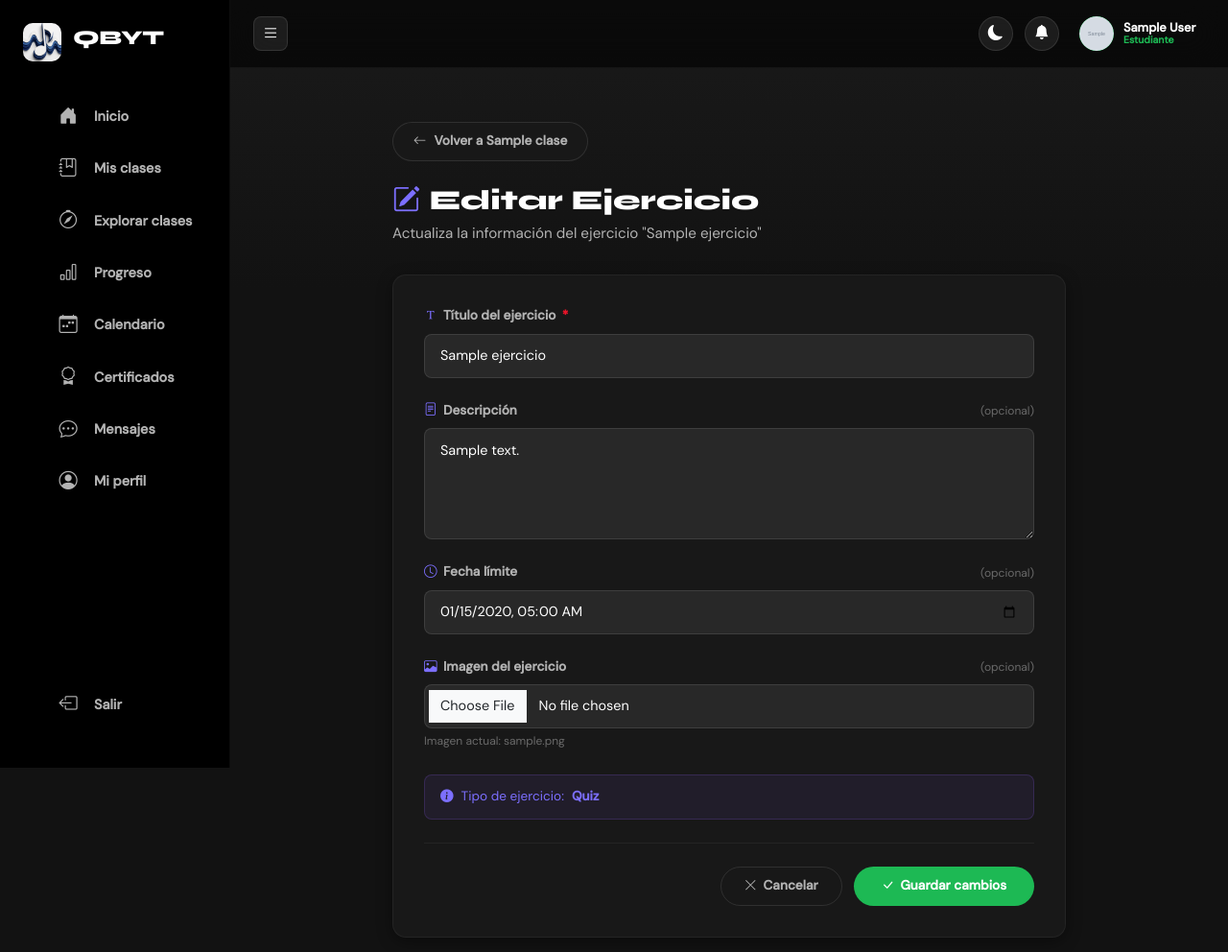
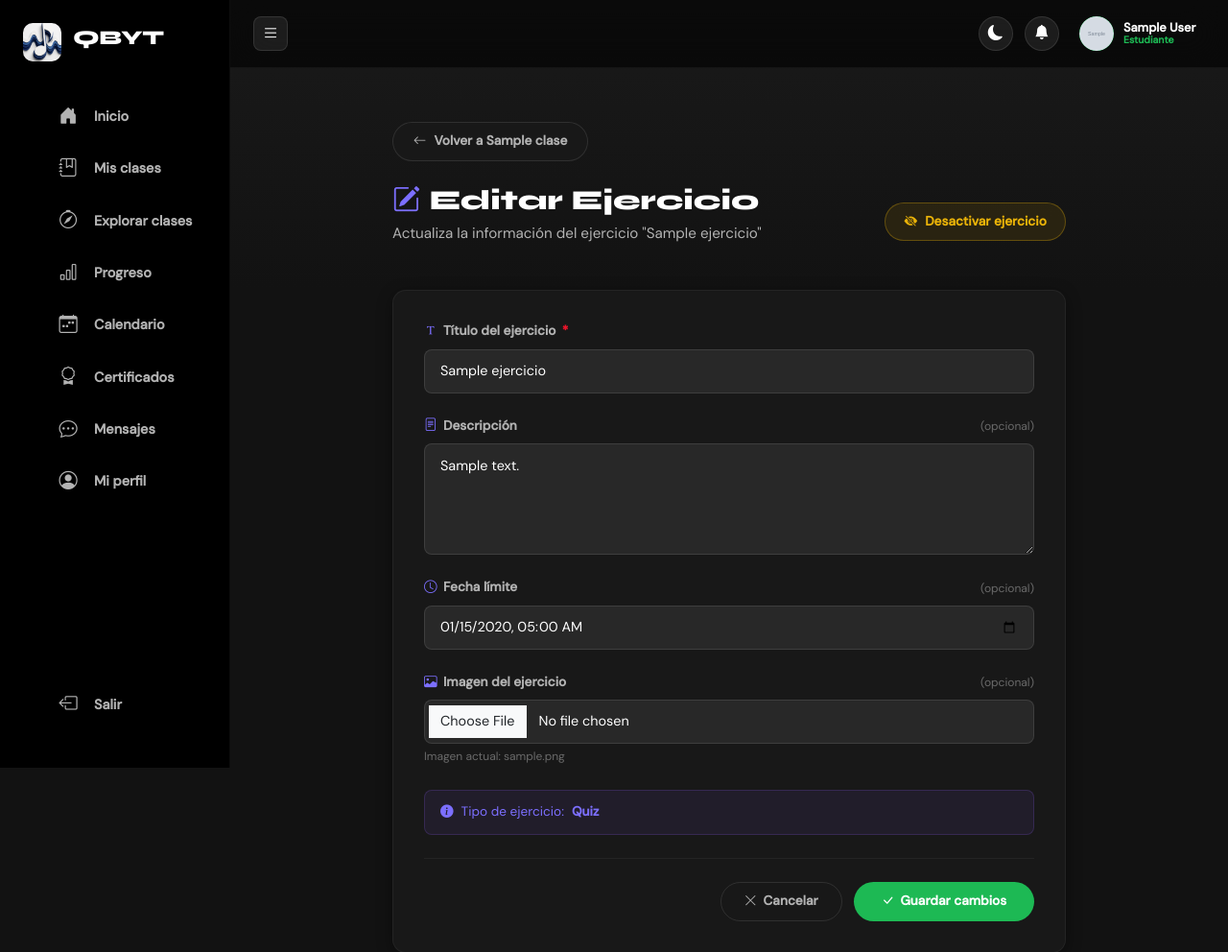
Before and after one commit to qbytestudio-lab/qbayt_django, a Django app: page /docente/clase/1/ejercicio/1/editar/ in a window 1280 px wide. Shown: the top 992 px of the page at 96% size. Run offline with Django 5.2, Linux system fonts and the light colour scheme; a user stored in the database is signed in; tables that the repository leaves empty hold one stand-in row (values such as "Sample post"); grey boxes marked "Sample" are stand-in pictures; data that the repository does not hold is empty.

Commit message:
feat: implementa control de visibilidad de ejercicios (activo/inactivo) y corrige flujo de ingreso por código y vistas de estudiante

```diff
--- a/docente/static/docente/css/editar_ejercicio.css
+++ b/docente/static/docente/css/editar_ejercicio.css
@@ -344,3 +344,48 @@ body {
     justify-content: center;
   }
 }
+
+/* ============================================ */
+/* BOTONES DE ESTADO (ACTIVAR / DESACTIVAR)     */
+/* ============================================ */
+
+.btn-estado-toggle {
+  display: inline-flex;
+  align-items: center;
+  gap: 0.5rem;
+  padding: 0.55rem 1.2rem;
+  border-radius: 25px;
+  font-size: 0.85rem;
+  font-weight: 700;
+  cursor: pointer;
+  border: 1px solid transparent;
+  transition: all 0.2s ease;
+  text-decoration: none;
+}
+
+/* Estado cuando está activo (permite desactivarlo - color naranja/alerta suave) */
+.btn-desactivar {
+  background: rgba(234, 179, 8, 0.1);
+  color: #eab308;
+  border-color: rgba(234, 179, 8, 0.3);
+}
+
+.btn-desactivar:hover {
+  background: rgba(234, 179, 8, 0.2);
+  border-color: #eab308;
+  color: #facc15;
+  transform: translateY(-1px);
+}
+
+/* Estado cuando está inactivo (permite activarlo - color verde fresco) */
+.btn-activar {
+  background: rgba(16, 185, 129, 0.1);
+  color: var(--spotify-green);
+  border-color: rgba(16, 185, 129, 0.3);
+}
+
+.btn-activar:hover {
+  background: rgba(16, 185, 129, 0.2);
+  border-color: var(--spotify-green);
+  transform: translateY(-1px);
+}
--- a/docente/templates/docente/editar_ejercicio.html
+++ b/docente/templates/docente/editar_ejercicio.html
@@ -19,13 +19,29 @@
   </div>
 
   <!-- HEADER -->
-  <div class="editar-header">
+  <div class="editar-header d-flex justify-content-between align-items-center flex-wrap gap-3">
+    <div>
       <h1 class="editar-title">
         <i class="bi bi-pencil-square"></i> Editar Ejercicio
       </h1>
       <p class="editar-subtitle">
         Actualiza la información del ejercicio "{{ ejercicio.titulo }}"
       </p>
+    </div>
+
+    <!-- 🔘 BOTÓN DE DESACTIVAR / ACTIVAR -->
+    <form action="{% url 'ejercicios:toggle_estado_ejercicio' ejercicio.id %}" method="POST" style="margin: 0;">
+      {% csrf_token %}
+      {% if ejercicio.activo %}
+        <button type="submit" class="btn-estado-toggle btn-desactivar" title="Ocultar ejercicio para los estudiantes">
+          <i class="bi bi-eye-slash-fill"></i> Desactivar ejercicio
+        </button>
+      {% else %}
+        <button type="submit" class="btn-estado-toggle btn-activar" title="Mostrar ejercicio a los estudiantes">
+          <i class="bi bi-eye-fill"></i> Activar ejercicio
+        </button>
+      {% endif %}
+    </form>
   </div>
 
   <!-- FORMULARIO -->
--- a/docente/urls.py
+++ b/docente/urls.py
@@ -20,4 +20,5 @@ urlpatterns = [
     path('biblioteca-recursos/', views.biblioteca_recursos, name='biblioteca_recursos'),
     path('biblioteca-recursos/crear/', views.crear_recurso, name='crear_recurso'),
     path('biblioteca-recursos/eliminar/<int:recurso_id>/', views.eliminar_recurso, name='eliminar_recurso'),
+
 ]
--- a/ejercicios/models.py
+++ b/ejercicios/models.py
@@ -16,7 +16,7 @@ class Ejercicio(models.Model):
     tipo = models.CharField(max_length=30, choices=TIPO_CHOICES, default='quiz')
     clase = models.ForeignKey('clase.Clase', on_delete=models.CASCADE, related_name='ejercicios')
     titulo = models.CharField(max_length=200)
-
+    activo = models.BooleanField(default=True)
     descripcion = models.TextField(blank=True, null=True)
     contenido = models.TextField(blank=True, null=True)
 
--- a/ejercicios/urls.py
+++ b/ejercicios/urls.py
@@ -15,4 +15,5 @@ urlpatterns = [
     path('clase/<int:clase_id>/ejercicio/<int:ejercicio_id>/eliminar/', views.eliminar_ejercicio, name='eliminar_ejercicio'),
     path('clase/<int:clase_id>/ejercicio/<int:ejercicio_id>/docente/', views.detalle_ejercicio_docente, name='detalle_ejercicio_docente'),
     path('intento/<int:intento_id>/rechazar/', views.reenviar_ejercicio, name='reenviar_ejercicio'),
+    path('ejercicio/<int:ejercicio_id>/toggle/', views.toggle_estado_ejercicio, name='toggle_estado_ejercicio'),
     ]
```
Also changed, not shown: ejercicios/views.py (+16 -0 lines), estudiante/views.py (+15 -38 lines), clase/migrations/0012_clase_activo.py (added), clase/migrations/0013_remove_clase_activo.py (added), ejercicios/migrations/0010_ejercicio_activo.py (added). Lines whose indentation alone changed are shown as unchanged.
